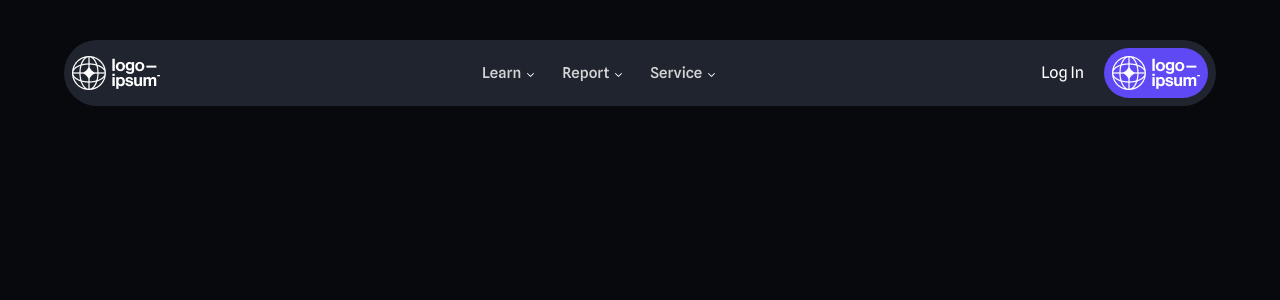
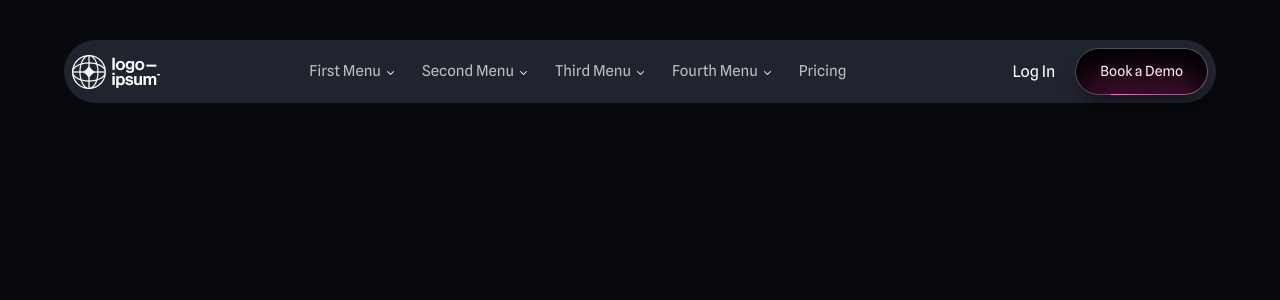
Before and after one commit to itsarghyadas/vibes, a React (Vite) app: page /navmenu in a window 1280 px wide. Shown: the top 300 px of the page. Built offline with nearby package versions, Linux system fonts and the light colour scheme.

Commit message:
added fully desktop nav version

```diff
--- a/src/components/navigation/navanimate.css
+++ b/src/components/navigation/navanimate.css
@@ -33,7 +33,7 @@
   position: absolute;
   inset: 0;
   z-index: -2;
-  /*   background: hsl(0 0% 10%); */
+  background: hsl(0 0% 10%);
   border-radius: 1rem;
   opacity: var(--li-active, 0);
   transition: opacity 0.2s;
--- a/src/components/navigation/navmenu.tsx
+++ b/src/components/navigation/navmenu.tsx
@@ -1,43 +1,58 @@
 import { useEffect, useState } from "react";
 import * as NavigationMenu from "@radix-ui/react-navigation-menu";
-import { CaretDownIcon } from "@radix-ui/react-icons";
+import { CaretDownIcon, Link2Icon } from "@radix-ui/react-icons";
+import Button from "../vibesbutton/vibesbutton";
 import "./navanimate.css";
 
-type InnerItem = {
+type InnerMenuItem = {
   title: string;
   content: string;
   href: string;
 };
 
-type MenuItem = {
+type SubMenuItem = {
+  title?: string;
+  content?: string;
+  innerMenuItems?: InnerMenuItem[];
+};
+
+type imageContainer = {
   title: string;
   description: string;
-  subMenuItems: SubMenuItem[];
+  img: string;
+  alt: string;
 };
 
-type SubMenuItem = {
+type MenuItem = {
+  id: string;
   title: string;
-  content: string;
-  href: string;
+  description: string;
+  href?: string;
+  subMenuItems: SubMenuItem[];
+  img?: imageContainer[];
 };
 
 const NavMenu = ({ mainMenuItems }: { mainMenuItems: MenuItem[] }) => {
-  const [innerItems, setInnerItems] = useState<InnerItem[]>([]);
-  const [activeTitle, setActiveTitle] = useState<string>(
-    mainMenuItems[0]?.title || ""
-  );
+  const [innerItems, setInnerItems] = useState<InnerMenuItem[]>([]);
+  const [activeTitle, setActiveTitle] = useState<string>("");
 
-  useEffect(() => {
-    if (mainMenuItems.length > 0) {
-      setInnerItems(mainMenuItems[0].subMenuItems);
-    }
-  }, [mainMenuItems]);
+  const handleMouseEnter = (menuItem: MenuItem) => {
+    setActiveTitle(menuItem.subMenuItems[0].title || "");
+    setInnerItems(menuItem.subMenuItems[0].innerMenuItems || []);
+  };
 
   const handleClick = (title: string) => {
     setActiveTitle(title);
-    const selectedMenuItem = mainMenuItems.find((item) => item.title === title);
+    const selectedMenuItem = mainMenuItems.find((item) =>
+      item.subMenuItems.some((subItem) => subItem.title === title)
+    );
     if (selectedMenuItem) {
-      setInnerItems(selectedMenuItem.subMenuItems);
+      const selectedSubMenu = selectedMenuItem.subMenuItems.find(
+        (subItem) => subItem.title === title
+      );
+      if (selectedSubMenu) {
+        setInnerItems(selectedSubMenu.innerMenuItems || []);
+      }
     }
   };
 
@@ -47,30 +62,61 @@ const NavMenu = ({ mainMenuItems }: { mainMenuItems: MenuItem[] }) => {
         <img src="/nav-logo.png" alt="nav-logo" />
       </div>
       <NavigationMenu.List className=" shadow-blackA4 flex h-fit w-full list-none rounded-[6px]">
-        <NavigationMenu.Item>
-          <NavigationMenu.Trigger className="text-neutral-300 hover:text-white group flex select-none items-center justify-between gap-[2px] rounded-[4px] px-3 py-2 text-[15px] font-medium leading-none outline-none focus:shadow-[0_0_0_2px]">
-            Learn{" "}
+        {mainMenuItems.map((menuItem, index) => (
+          <NavigationMenu.Item value={menuItem.id} key={index}>
+            {menuItem.href ? (
+              <NavigationMenu.Trigger className="group">
+                <a
+                  className="text-white/70 hover:text-white group flex select-none items-center justify-between gap-[2px] rounded-[4px] px-3 py-2 text-[15px] font-normal leading-none outline-none focus:shadow-[0_0_0_2px]"
+                  href={menuItem.href}
+                >
+                  {menuItem.title}
+                  <Link2Icon className="text-white -translate-x-[1px] opacity-0 group-hover:translate-x-[1px] group-hover:opacity-100 transition-transform duration-[100] ease-out" />
+                </a>
+              </NavigationMenu.Trigger>
+            ) : (
+              <NavigationMenu.Trigger
+                onMouseEnter={() => handleMouseEnter(menuItem)}
+                className={`text-white/70 hover:text-white group flex select-none items-center justify-between gap-[2px] rounded-[4px] px-3 py-2 text-[15px] font-normal leading-none outline-none focus:shadow-[0_0_0_2px] ${menuItem.id}`}
+              >
+                {menuItem.title}
                 <CaretDownIcon
                   className="text-white relative top-[1px] transition-transform duration-[250] ease-in group-data-[state=open]:-rotate-180"
                   aria-hidden
                 />
               </NavigationMenu.Trigger>
+            )}
 
+            {menuItem.subMenuItems.length > 0 && (
               <NavigationMenu.Content
                 className="data-[motion=from-start]:animate-enterFromRight bg-[#394150]/50 rounded-2xl data-[motion=from-end]:animate-enterFromLeft data-[motion=to-start]:animate-exitToRight data-[motion=to-end]:animate-exitToLeft absolute top-0 left-0 w-full sm:w-auto"
                 style={{ pointerEvents: "auto" }}
               >
-            <div className="grid list-none content-container grid-cols-[250px_1fr_250px] border border-[#394150]/50 rounded-2xl">
-              <div className="border-r border-white/20 h-full bg-[#13171E] backdrop-blur-xl z-10 rounded-l-2xl">
+                <div
+                  className={`grid list-none content-container border border-[#394150]/50 rounded-2xl ${
+                    menuItem.subMenuItems[0].title && menuItem.img
+                      ? "grid-cols-[250px_1fr_300px]"
+                      : menuItem.subMenuItems[0].title
+                      ? "grid-cols-[250px_1fr]"
+                      : menuItem.img
+                      ? "grid-cols-[1fr_300px]"
+                      : "grid-cols-[1fr]"
+                  }`}
+                >
+                  <div
+                    className={`${
+                      menuItem.subMenuItems[0].title ? "" : "hidden"
+                    } h-full bg-[#13171E] backdrop-blur-xl z-10 rounded-l-2xl`}
+                  >
                     <ul className="w-full list grid gap-2 list-none p-3.5 m-0">
-                  {mainMenuItems.map((menuItem, index) => (
+                      {menuItem.subMenuItems.map((subMenuItem, subIndex) => (
                         <ListItem
-                      key={index}
-                      title={menuItem.title}
-                      content={menuItem.description}
+                          key={subIndex}
+                          title={subMenuItem.title || ""}
+                          content={subMenuItem.content || ""}
                           href="#"
-                      isActive={activeTitle === menuItem.title}
-                      onClick={() => handleClick(menuItem.title)}
+                          isActive={activeTitle === subMenuItem.title}
+                          onClick={() => handleClick(subMenuItem.title || "")}
                         />
                       ))}
                     </ul>
@@ -80,9 +126,9 @@ const NavMenu = ({ mainMenuItems }: { mainMenuItems: MenuItem[] }) => {
                       innerItems.length < 4 ? "grid-cols-1" : "grid-cols-2"
                     } gap-2 items-start justify-between w-full h-full list-none p-4 m-0 min-w-[480px]`}
                   >
-                {innerItems.map((item, index) => (
+                    {innerItems.map((item, innerIndex) => (
                       <ListItem
-                    key={index}
+                        key={innerIndex}
                         title={item.title}
                         content={item.content}
                         href={item.href}
@@ -91,103 +137,36 @@ const NavMenu = ({ mainMenuItems }: { mainMenuItems: MenuItem[] }) => {
                       />
                     ))}
                   </ul>
-              <div className="bg-[#5F49F4] p-0 m-2 ml-0 h-fit rounded-lg">
+                  {menuItem.img && menuItem.img.length > 0 && (
+                    <div className="bg-[#5F49F4]/25 p-3.5 m-2 ml-0 min-h-[200px] max-h-[250px] rounded-lg overflow-hidden relative">
+                      <div className="absolute top-32 left-1/2 right-1/2 w-full h-full opacity-70 bg-[#5F49F4] rounded-full blur-[120px]" />
+                      <p className="text-white">{menuItem.img[0].title}</p>
+                      <p className="text-white/50">
+                        {menuItem.img[0].description}
+                      </p>
                       <img
-                  className="h-fit w-fit"
-                  src="/react-icon-png.png"
-                  alt="react icon"
+                        className="absolute top-32 left-20"
+                        src={menuItem.img[0].img}
+                        alt={menuItem.img[0].alt}
                       />
                     </div>
+                  )}
                 </div>
               </NavigationMenu.Content>
+            )}
           </NavigationMenu.Item>
-        <NavigationMenu.Item>
-          <NavigationMenu.Trigger className="text-neutral-300 hover:text-white group flex select-none items-center justify-between gap-[2px] rounded-[4px] px-3 py-2 text-[15px] font-medium leading-none outline-none focus:shadow-[0_0_0_2px]">
-            Report
-            <CaretDownIcon
-              className="text-white relative top-[1px] transition-transform duration-[250] ease-in group-data-[state=open]:-rotate-180"
-              aria-hidden
-            />
-          </NavigationMenu.Trigger>
+        ))}
 
-          <NavigationMenu.Content
-            className="data-[motion=from-start]:animate-enterFromRight bg-[#394150]/50 rounded-2xl data-[motion=from-end]:animate-enterFromLeft data-[motion=to-start]:animate-exitToRight data-[motion=to-end]:animate-exitToLeft absolute top-0 left-0 w-full sm:w-auto"
-            style={{ pointerEvents: "auto" }}
-          >
-            <div className="grid list-none content-container grid-cols-[250px_1fr] border border-[#394150]/50 rounded-2xl">
-              <div className="border-r border-white/20 h-full bg-[#13171E] backdrop-blur-xl z-10 rounded-l-2xl">
-                <ul className="w-full list grid gap-2 list-none p-3.5 m-0 ">
-                  {mainMenuItems.map((menuItem, index) => (
-                    <ListItem
-                      key={index}
-                      title={menuItem.title}
-                      content={menuItem.description}
-                      href="#"
-                      isActive={activeTitle === menuItem.title}
-                      onClick={() => handleClick(menuItem.title)}
-                    />
-                  ))}
-                </ul>
-              </div>
-              <ul
-                className={`list grid ${
-                  innerItems.length < 4 ? "grid-cols-1" : "grid-cols-2"
-                } gap-2 items-center justify-between w-full h-full list-none p-4 m-0 min-w-[400px]`}
-              >
-                {innerItems.map((item, index) => (
-                  <ListItem
-                    key={index}
-                    title={item.title}
-                    content={item.content}
-                    href={item.href}
-                    isActive={false}
-                    onClick={() => {}}
-                  />
-                ))}
-              </ul>
-            </div>
-          </NavigationMenu.Content>
-        </NavigationMenu.Item>
-        <NavigationMenu.Item>
-          <NavigationMenu.Trigger className="text-neutral-300 hover:text-white group flex select-none items-center justify-between gap-[2px] rounded-[4px] px-3 py-2 text-[15px] font-medium leading-none outline-none focus:shadow-[0_0_0_2px]">
-            Service
-            <CaretDownIcon
-              className="text-white relative top-[1px] transition-transform duration-[250] ease-in group-data-[state=open]:-rotate-180"
-              aria-hidden
-            />
-          </NavigationMenu.Trigger>
-
-          <NavigationMenu.Content
-            className="data-[motion=from-start]:animate-enterFromRight bg-[#394150]/50 rounded-2xl data-[motion=from-end]:animate-enterFromLeft data-[motion=to-start]:animate-exitToRight data-[motion=to-end]:animate-exitToLeft absolute top-0 left-0 w-full sm:w-auto"
-            style={{ pointerEvents: "auto" }}
-          >
-            <div className="grid list-none content-container grid-cols-[1fr] border border-[#394150]/50 rounded-2xl">
-              <ul
-                className={`list grid ${
-                  innerItems.length < 4 ? "grid-cols-1" : "grid-cols-2"
-                } gap-2 items-center justify-between w-full h-full rounded-2xl list-none p-2 m-0 min-w-[400px]`}
-              >
-                {innerItems.map((item, index) => (
-                  <ListItem
-                    key={index}
-                    title={item.title}
-                    content={item.content}
-                    href={item.href}
-                    isActive={false}
-                    onClick={() => {}}
-                  />
-                ))}
-              </ul>
-            </div>
-          </NavigationMenu.Content>
-        </NavigationMenu.Item>
+        <NavigationMenu.Indicator className="data-[state=visible]:animate-fadeIn data-[state=hidden]:animate-fadeOut top-full z-[1] flex h-[10px] items-end justify-center transition-[width,transform_250ms_ease]">
+          <div className="relative top-[50%] -left-2 h-[1px] w-full rounded-tl-[2px] bg-gradient-to-r from-[#EA3BA7]/0 via-[#EA3BA7] to-[#EA3BA7]/0 mix-blend-overlay" />
+        </NavigationMenu.Indicator>
       </NavigationMenu.List>
 
       <div className="flex items-center gap-5">
         <button className="text-white">Log In</button>
-        <button className="bg-[#5F49F4] p-2 rounded-full">
-          <img src="/nav-logo.png" alt="nav-logo" />
-        </button>
+        <Button variant="primary" size="default">
+          Book a Demo
+        </Button>
       </div>
 
       <div className="perspective-[2000px] absolute top-full left-0 flex w-full justify-center">
@@ -248,7 +227,8 @@ const ListItem = ({
     const UPDATE = ({ x, y }: { x: number; y: number }) => {
       const ARTICLE = document
         .elementFromPoint(x, y)
-        ?.closest(".listitem") as HTMLElement | null;
+        ?.closest(".listitem")
+        ?.querySelector(".listitemcontainer") as HTMLElement | null;
       if (ARTICLE !== current) {
         current = ARTICLE;
         sync();
@@ -263,9 +243,8 @@ const ListItem = ({
   return (
     <li
       className={`listitem list-none cursor-pointer h-full z-10 transition-colors duration-300 relative ${
-        isActive ? "bg-[#394150]/50 rounded-lg" : ""
+        isActive ? "bg-[#394150]/50 rounded-lg" : "rounded-lg"
       }`}
-      data-item-anchor={`--${title.toLowerCase()}`}
       key={title}
     >
       <a
@@ -276,7 +255,7 @@ const ListItem = ({
         <h3 className="text-sm text-white">{title}</h3>
         <p className="text-xs text-white/50 font-normal">{content}</p>
         {isActive && (
-          <span className="indicator absolute top-[50%] -right-[22px] w-4 h-4 rotate-45 border-r border-t border-white/20 bg-[#13171E] backdrop-blur-md"></span>
+          <span className="indicator absolute top-[40%] -right-[22px] w-4 h-4 rotate-45 border-r border-t border-white/20 bg-[#13171E] backdrop-blur-md"></span>
         )}
       </a>
     </li>
--- a/src/components/navigation/navmenushow.tsx
+++ b/src/components/navigation/navmenushow.tsx
@@ -1,121 +1,246 @@
 import NavMenu from "./navmenu";
 
-type MenuItem = {
-  title: string;
-  description: string;
-  subMenuItems: SubMenuItem[];
-};
-
-type SubMenuItem = {
+type InnerMenuItem = {
   title: string;
   content: string;
   href: string;
 };
 
+type SubMenuItem = {
+  title?: string;
+  content?: string;
+  innerMenuItems?: InnerMenuItem[];
+};
+
+type imageContainer = {
+  title: string;
+  description: string;
+  img: string;
+  alt: string;
+};
+
+type MenuItem = {
+  id: string;
+  title: string;
+  description: string;
+  href?: string;
+  subMenuItems: SubMenuItem[];
+  img?: imageContainer[];
+};
+
 const mainMenuItems: MenuItem[] = [
   {
+    id: "1",
     title: "First Menu",
     description: "First Description",
     subMenuItems: [
       {
         title: "First Submenu",
         content: "First Submenu Content",
-        href: "/first-submenu",
+        innerMenuItems: [
+          {
+            title: "First Inner Menu",
+            content: "First Inner Menu Content",
+            href: "#first-inner-menu",
           },
           {
-        title: "Second Submenu",
-        content: "Second Submenu Content",
-        href: "/second-submenu",
+            title: "Second Inner Menu",
+            content: "Second Inner Menu Content",
+            href: "#second-inner-menu",
           },
           {
-        title: "Second Submenu",
-        content: "Second Submenu Content",
-        href: "/second-submenu",
+            title: "Third Inner Menu",
+            content: "Third Inner Menu Content",
+            href: "#third-inner-menu",
           },
           {
-        title: "Second Submenu",
-        content: "Second Submenu Content",
-        href: "/second-submenu",
+            title: "Fourth Inner Menu",
+            content: "Fourth Inner Menu Content",
+            href: "#fourth-inner-menu",
           },
           {
-        title: "Second Submenu",
-        content: "Second Submenu Content",
-        href: "/second-submenu",
-      },
-      {
-        title: "Second Submenu",
-        content: "Second Submenu Content",
-        href: "/second-submenu",
-      },
-      {
-        title: "Second Submenu",
-        content: "Second Submenu Content",
-        href: "/second-submenu",
+            title: "Fifth Inner Menu",
+            content: "Fifth Inner Menu Content",
+            href: "#fifth-inner-menu",
           },
         ],
       },
       {
+        title: "1Second Submenu",
+        content: "1Second Submenu Content",
+        innerMenuItems: [
+          {
+            title: "2First Inner Menu",
+            content: "2First Inner Menu Content",
+            href: "#2first-inner-menu",
+          },
+          {
+            title: "2Second Inner Menu",
+            content: "2Second Inner Menu Content",
+            href: "#2second-inner-menu",
+          },
+          {
+            title: "2Third Inner Menu",
+            content: "2Third Inner Menu Content",
+            href: "#2third-inner-menu",
+          },
+        ],
+      },
+    ],
+    img: [
+      {
+        title: "First Image",
+        description: "First Image Description",
+        img: "/react-icon-png.png",
+        alt: "First Image Alt",
+      },
+    ],
+  },
+  {
+    id: "2",
     title: "Second Menu",
     description: "Second Description",
     subMenuItems: [
       {
-        title: "Third Submenu",
-        content: "Third Submenu Content",
-        href: "/third-submenu",
+        innerMenuItems: [
+          {
+            title: "2First Inner Menu",
+            content: "2First Inner Menu Content",
+            href: "#2first-inner-menu",
           },
           {
-        title: "Fourth Submenu",
-        content: "Fourth Submenu Content",
-        href: "/fourth-submenu",
+            title: "2Second Inner Menu",
+            content: "2Second Inner Menu Content",
+            href: "#2second-inner-menu",
           },
           {
-        title: "Fourth Submenu",
-        content: "Fourth Submenu Content",
-        href: "/fourth-submenu",
+            title: "2Third Inner Menu",
+            content: "2Third Inner Menu Content",
+            href: "#2third-inner-menu",
+          },
+          {
+            title: "2Fourth Inner Menu",
+            content: "2Fourth Inner Menu Content",
+            href: "#2fourth-inner-menu",
+          },
+          {
+            title: "2Fifth Inner Menu",
+            content: "2Fifth Inner Menu Content",
+            href: "#2fifth-inner-menu",
+          },
+        ],
+      },
+    ],
+    img: [
+      {
+        title: "Callout header",
+        description: "This is a description about a really cool feature",
+        img: "/react-icon-png.png",
+        alt: "First Image Alt",
       },
     ],
   },
   {
-    title: "Second Menu",
-    description: "Second Description",
+    id: "3",
+    title: "Third Menu",
+    description: "Third Description",
     subMenuItems: [
       {
-        title: "Third Submenu",
-        content: "Third Submenu Content",
-        href: "/third-submenu",
+        innerMenuItems: [
+          {
+            title: "3First Inner Menu",
+            content: "3First Inner Menu Content",
+            href: "#3first-inner-menu",
           },
           {
-        title: "Fourth Submenu",
-        content: "Fourth Submenu Content",
-        href: "/fourth-submenu",
+            title: "3Second Inner Menu",
+            content: "3Second Inner Menu Content",
+            href: "#3second-inner-menu",
           },
           {
-        title: "Fourth Submenu",
-        content: "Fourth Submenu Content",
-        href: "/fourth-submenu",
+            title: "3Third Inner Menu",
+            content: "3Third Inner Menu Content",
+            href: "#3third-inner-menu",
+          },
+          {
+            title: "3Fourth Inner Menu",
+            content: "3Fourth Inner Menu Content",
+            href: "#3fourth-inner-menu",
+          },
+          {
+            title: "3Fifth Inner Menu",
+            content: "3Fifth Inner Menu Content",
+            href: "#3fifth-inner-menu",
+          },
+        ],
       },
     ],
   },
   {
-    title: "Second Menu",
-    description: "Second Description",
+    id: "4",
+    title: "Fourth Menu",
+    description: "Fourth Description",
     subMenuItems: [
       {
-        title: "Third Submenu",
-        content: "Third Submenu Content",
-        href: "/third-submenu",
+        title: "First Submenu",
+        content: "First Submenu Content",
+        innerMenuItems: [
+          {
+            title: "First Inner Menu",
+            content: "First Inner Menu Content",
+            href: "#first-inner-menu",
           },
           {
-        title: "Fourth Submenu",
-        content: "Fourth Submenu Content",
-        href: "/fourth-submenu",
+            title: "Second Inner Menu",
+            content: "Second Inner Menu Content",
+            href: "#second-inner-menu",
           },
           {
-        title: "Fourth Submenu",
-        content: "Fourth Submenu Content",
-        href: "/fourth-submenu",
+            title: "Third Inner Menu",
+            content: "Third Inner Menu Content",
+            href: "#third-inner-menu",
+          },
+          {
+            title: "Fourth Inner Menu",
+            content: "Fourth Inner Menu Content",
+            href: "#fourth-inner-menu",
+          },
+          {
+            title: "Fifth Inner Menu",
+            content: "Fifth Inner Menu Content",
+            href: "#fifth-inner-menu",
           },
         ],
+      },
+      {
+        title: "1Second Submenu",
+        content: "1Second Submenu Content",
+        innerMenuItems: [
+          {
+            title: "2First Inner Menu",
+            content: "2First Inner Menu Content",
+            href: "#2first-inner-menu",
+          },
+          {
+            title: "2Second Inner Menu",
+            content: "2Second Inner Menu Content",
+            href: "#2second-inner-menu",
+          },
+          {
+            title: "2Third Inner Menu",
+            content: "2Third Inner Menu Content",
+            href: "#2third-inner-menu",
+          },
+        ],
+      },
+    ],
+  },
+  {
+    id: "5",
+    title: "Pricing",
+    description: "Pricing Description",
+    href: "/pricing",
+    subMenuItems: [],
   },
 ];
 
--- /dev/null
+++ b/src/components/vibesbutton/vibesbutton.tsx
@@ -0,0 +1,63 @@
+"use client";
+
+import { ReactNode, Ref, forwardRef } from "react";
+
+import clsx from "clsx";
+
+export interface Props {
+  className?: string;
+  link?: { href: string; target?: string };
+  variant?: "primary" | "secondary";
+  size?: "default" | "small";
+  children?: ReactNode;
+  borderGlow?: boolean;
+}
+
+export const Button = forwardRef(function Button(
+  {
+    className,
+    link,
+    variant = "primary",
+    size = "default",
+    children = "Button",
+    borderGlow = true,
+  }: Props,
+  ref: Ref<HTMLAnchorElement>
+) {
+  return (
+    <a
+      ref={ref}
+      className={clsx(
+        className,
+        "group relative z-0 overflow-hidden rounded-full p-[1px] text-center leading-normal text-foreground shadow-xl shadow-black/25",
+        link?.href === "#" && "pointer-events-none"
+      )}
+      href={link?.href ?? "#"}
+      target={link?.target}
+    >
+      <div
+        className={clsx(
+          "absolute left-1/2 top-1/2 -z-10 aspect-square w-[200%] origin-top-left animate-rotate bg-[conic-gradient(var(--tw-gradient-stops))] from-transparent via-transparent to-[#EF6CBD] ease-linear",
+          borderGlow ? "opacity-100" : "opacity-0"
+        )}
+      />
+      <div
+        className={clsx(
+          "inline-flex items-center justify-center gap-x-3 overflow-hidden rounded-full bg-black leading-normal text-white ring-1 ring-white/20 transition duration-700 before:absolute before:bottom-0 before:left-1/2 before:-z-0 before:h-full before:w-full before:-translate-x-1/2 before:translate-y-1/2 before:rounded-full before:blur-lg before:transition-all before:duration-700 before:ease-in-out hover:ring-white/40 before:hover:scale-110 hover:before:opacity-40",
+          {
+            primary: "before:bg-[#EA3BA7] before:opacity-25",
+            secondary: "before:opacity-0",
+          }[variant],
+          {
+            default: "px-6 py-3 text-sm",
+            small: "px-4 py-2 text-sm",
+          }[size]
+        )}
+      >
+        <span className="shrink-0 text-white">{children}</span>
+      </div>
+    </a>
+  );
+});
+
+export default Button;
--- a/tailwind.config.js
+++ b/tailwind.config.js
@@ -50,6 +50,14 @@ export default {
           from: { opacity: "1" },
           to: { opacity: "0" },
         },
+        rotate: {
+          "0%": {
+            transform: "rotate(0deg) translate3d(-50%, -50%, 0)",
+          },
+          "100%": {
+            transform: "rotate(1turn) translate3d(-50%, -50%, 0)",
+          },
+        },
       },
     },
     animation: {
@@ -61,6 +69,7 @@ export default {
       enterFromRight: "enterFromRight 250ms ease",
       exitToLeft: "exitToLeft 250ms ease",
       exitToRight: "exitToRight 250ms ease",
+      rotate: "rotate 1500ms linear infinite",
     },
   },
   plugins: [
```
Lines whose indentation alone changed are shown as unchanged.
